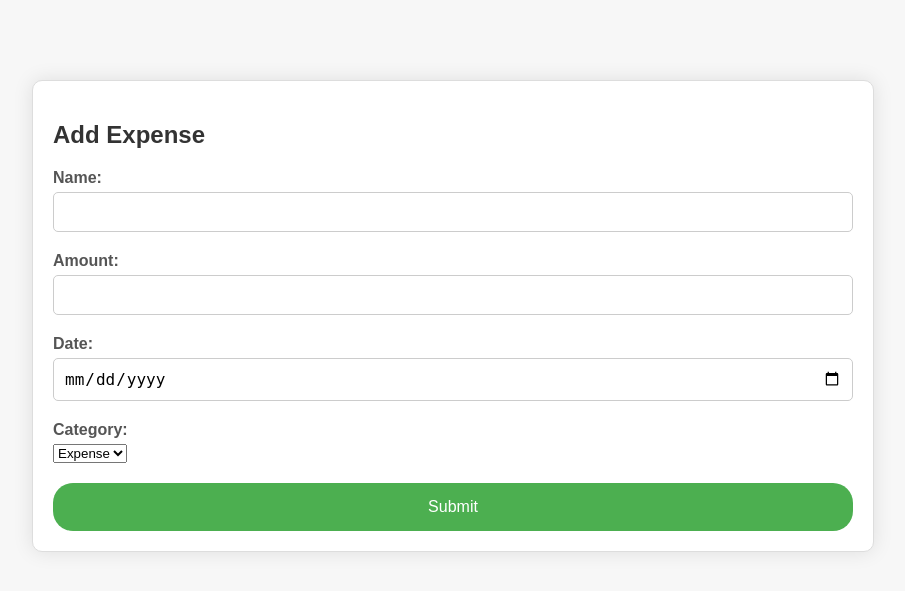
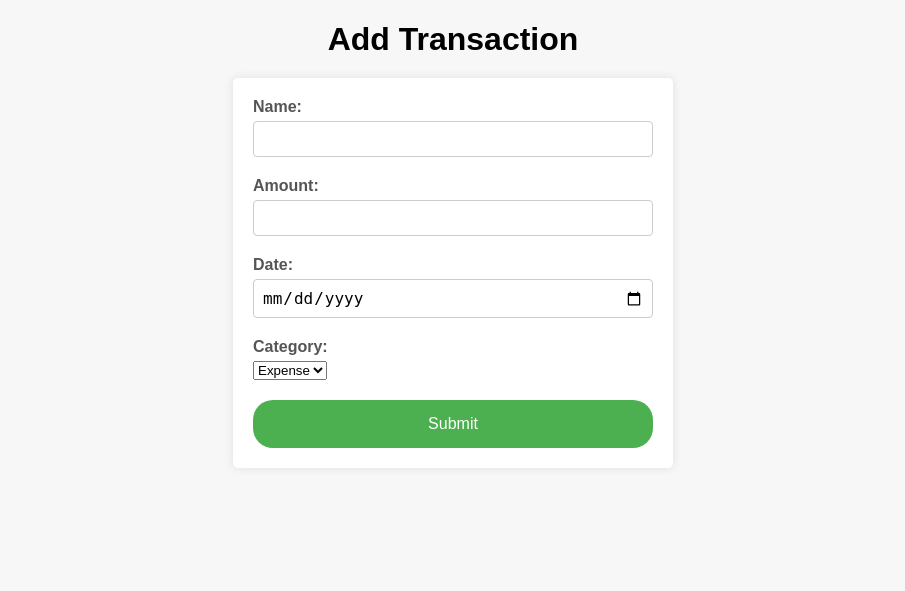
Before and after one commit to Shivanii7/ACIT2911-Agile, a Flask app: page /expenses/fillform in a window 1280 px wide. Shown: the top 591 px of the page, without its empty margins (187-1092 px from the left). Run offline with Flask 3, Linux system fonts and the light colour scheme.

Commit message:
fix bugs

```diff
--- a/main.py
+++ b/main.py
@@ -327,7 +327,6 @@ def expense_update():
 #                       "The joint customer doesn't exit!"}
     return jsonString
 
-
 @app.route("/expenses/create", methods=['POST'])
 def create():
     if 'cid' not in session:
@@ -408,12 +407,10 @@ def register():
         return redirect(url_for('login'))
     return render_template("register.html")
 
-
 @app.route("/logout")
 def logout():
     session.pop('email', None)
     return redirect(url_for('login'))
-
 
 @app.route("/settings/fillform")
 def set():
@@ -423,6 +420,5 @@ def set():
         Customers.cid == session['cid'])).scalar()
     return render_template('settings.html', balance=customer.balance, budget=customer.budget, joint=customer.joint)
 
-
 if __name__ == '__main__':  # pragma: no cover
     app.run(debug=True, port=3000)  # pragma: no cover
--- a/static/create.css
+++ b/static/create.css
@@ -1,21 +1,23 @@
 body {
     font-family: Arial, sans-serif;
     background-color: #f7f7f7;
-    margin: 0;
-    padding: 0;
+    align-items: center;
 }
 
-.container {
-    max-width: 800px;
-    display: block;
+h1 {
+    text-align: center;
+    margin-bottom: 20px;
+}
+
+.create-form {
     width: 80%;
-    margin: 80px auto;
+    max-width: 400px;
+    margin: 0 auto;
     padding: 20px;
+    border-radius: 5px;
+    box-shadow: 0px 0px 10px rgba(0, 0, 0, 0.1);
     background-color: #fff;
-    border-radius: 10px;
-    box-shadow: 0 0 20px rgba(0, 0, 0, 0.1);
-    border: 1px solid #ddd;
-    position: relative;
+    height: auto;
 }
 
 .form-title {
@@ -39,9 +41,9 @@ body {
 .form-group input[type="date"],
 .form-group textarea {
     width: 100%;
-    padding: 10px;
+    padding: 8px;
     border: 1px solid #ccc;
-    border-radius: 5px;
+    border-radius: 4px;
     box-sizing: border-box;
     font-size: 16px;
 }
--- a/templates/create.html
+++ b/templates/create.html
@@ -9,10 +9,7 @@
 
 </head>
 <body>
-
-<div class="container">
-  <h2 class="form-title">Add Expense</h2>
-
+<h1>Add Transaction</h1>
 <form class="create-form" method="POST" action="{{ url_for('create') }}">
   <div class="form-group">
     <label for="name">Name:</label>
@@ -35,6 +32,5 @@
   </div>
   <input class="submit-button" type="submit" value="Submit" />
 </form>
-</div>
 </body>
 </html>
--- a/templates/edit_form.html
+++ b/templates/edit_form.html
@@ -20,9 +20,9 @@
         <option value="income" {% if transaction.transaction_category == 'income' %} selected {% endif %}>Income</option>
         <option value="expense" {% if transaction.transaction_category == 'expense' %} selected {% endif %}>Expense</option>
       </select>
-      <button type="submit">Save Changes</button>
+      <div>
+        <button class="submit-button" type="submit">Save Changes</button>
+      </div>
     </form>
-
 </body>
-
 </html>
```
Also changed, not shown: static/edit.css (+11 -6 lines), static/expense.css (+19 -8 lines). Lines whose indentation alone changed are shown as unchanged.
